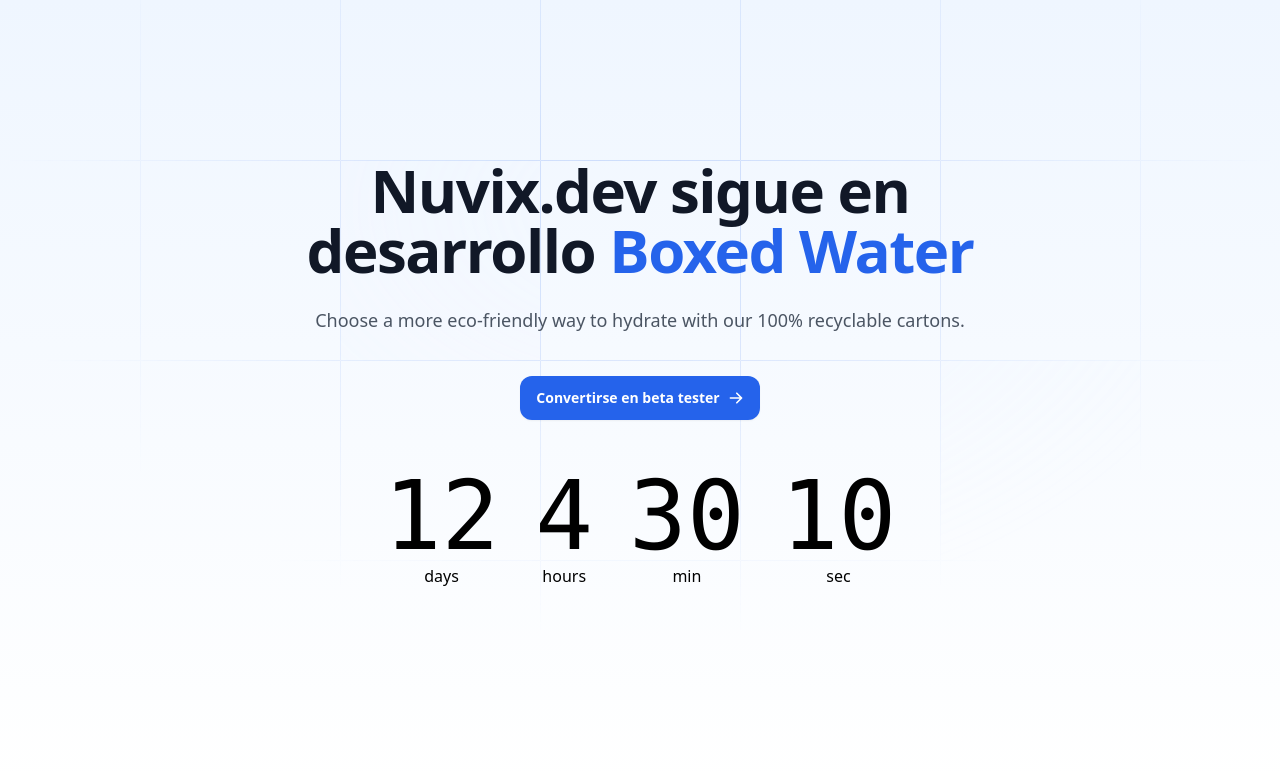
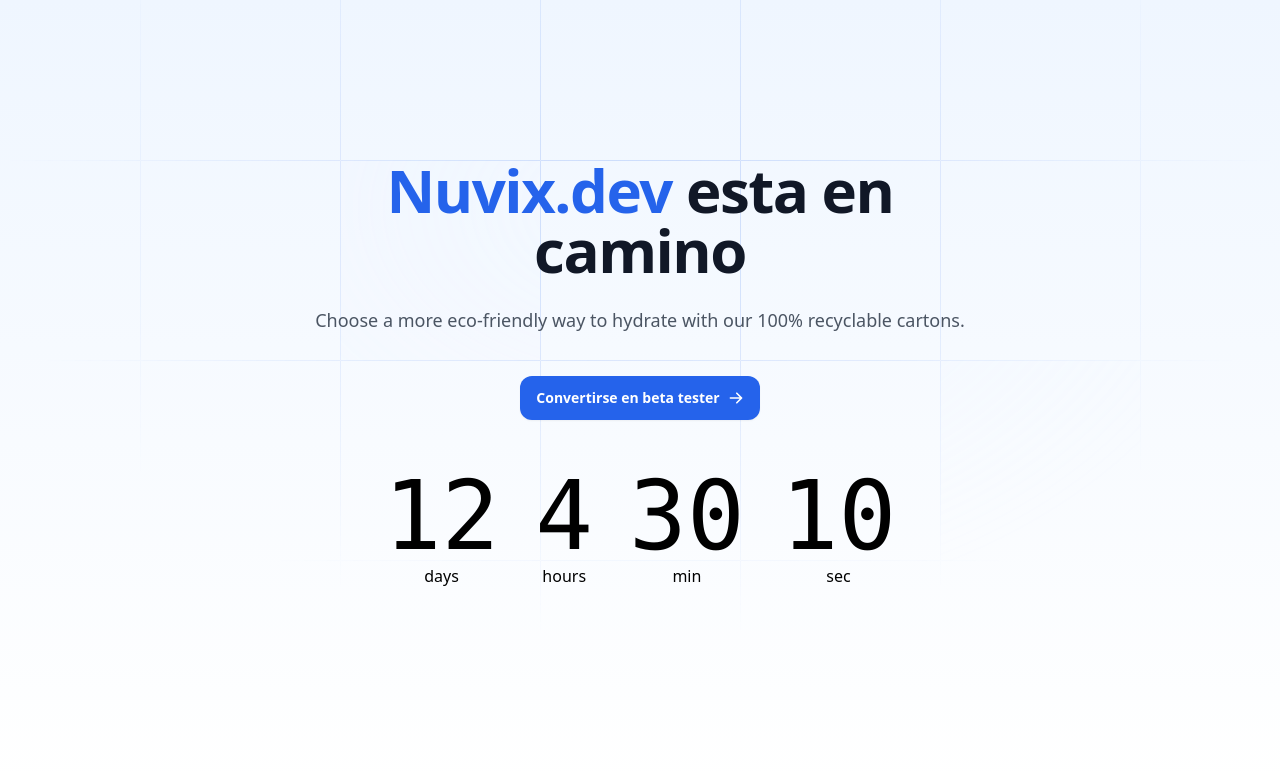
Before and after one commit to hiramgabriel1/client-devfinders, a SvelteKit app: page / in a window 1280 px wide. Shown: the top 771 px of the page. Built offline with nearby package versions, Linux system fonts and the light colour scheme; grey boxes are pictures that could not be loaded.

Commit message:
[fix]: i fixed bug with route undefined to app.css

```diff
--- a/src/routes/+page.svelte
+++ b/src/routes/+page.svelte
@@ -1,6 +1,5 @@
 <script>
   import "../app.css";
-
 </script>
 
 <section
@@ -46,8 +45,10 @@
   <div class="relative z-20 mx-auto max-w-7xl px-6 lg:px-8">
     <div class="mx-auto max-w-2xl text-center">
       <h1 class="text-4xl font-bold tracking-tight text-gray-900 sm:text-6xl">
-        Nuvix.dev sigue en desarrollo
-        <span class="text-blue-600">Boxed Water </span>
+        <span class="text-blue-600">
+          Nuvix.dev
+        </span>
+        esta en camino
       </h1>
       <h2 class="mt-6 text-lg leading-8 text-gray-600">
         Choose a more eco-friendly way to hydrate with our 100% recyclable
@@ -116,7 +117,8 @@
         title="YouTube video player"
         allow="accelerometer; autoplay; clipboard-write; encrypted-media; gyroscope; picture-in-picture; web-share"
         referrerpolicy="strict-origin-when-cross-origin"
-        allowfullscreen>
+        allowfullscreen
+      >
       </iframe>
     </div>
   </div>
--- a/src/routes/private/+page.svelte
+++ b/src/routes/private/+page.svelte
@@ -1,12 +1,12 @@
 <script>
-    import "../app.css";
-    import Nav from "$lib/components/Nav.svelte";
-    import Footer from "$lib/components/Footer.svelte";
-    import Introduction from "$lib/components/Introduction.svelte";
-    import Iconslide from "$lib/components/Iconslide.svelte";
+  import Nav from "$lib/components/Nav.svelte";
+  import Footer from "$lib/components/Footer.svelte";
+  import Introduction from "$lib/components/Introduction.svelte";
+  import Iconslide from "$lib/components/Iconslide.svelte";
+  import "../../app.css";
+</script>
 
-</script>
-<Nav/>
-<Introduction/>
-<Iconslide/>
-<Footer/>
+<Nav />
+<Introduction />
+<Iconslide />
+<Footer />
```
